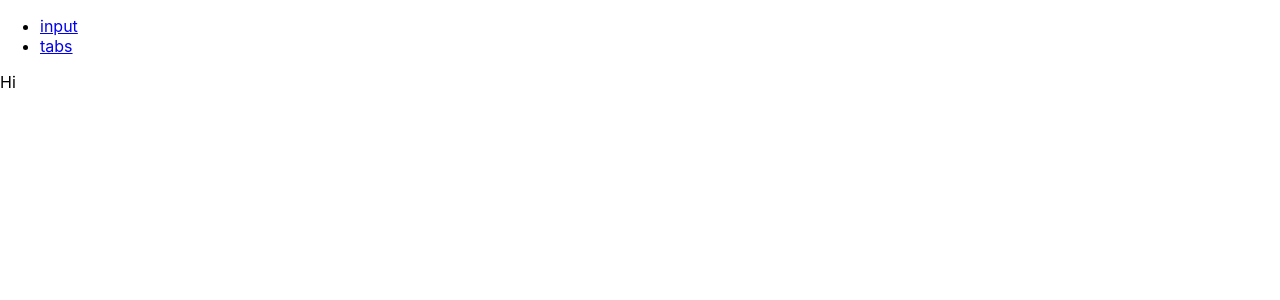
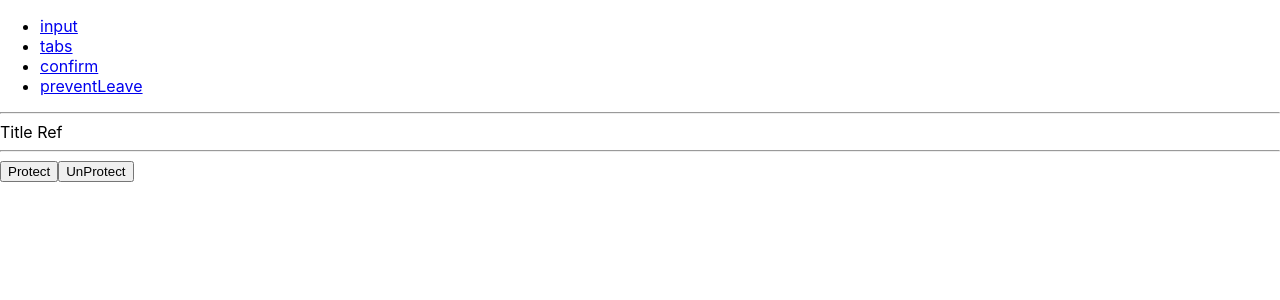
Before and after one commit to eunhye8767/study-react-new, a React (Create React App) app in the folder nomadcoders/hooks-makes/: page /preventLeave in a window 1280 px wide. Before the commit this address had no page. Shown: the top 300 px of the page. Built offline with nearby package versions, Linux system fonts and the light colour scheme.

Commit message:
usePreventLeave() 만들기

```diff
--- a/nomadcoders/hooks-makes/src/App.js
+++ b/nomadcoders/hooks-makes/src/App.js
@@ -2,6 +2,8 @@ import { BrowserRouter, Routes, Route, NavLink } from "react-router-dom";
 
 import PageInput from "./pages/PageInput";
 import PageTab from "./pages/PageTab";
+import PageConfirm from "./pages/PageConfirm";
+import PagePreventLeave from "./pages/PagePreventLeave";
 import useClick from "./hooks/useClick";
 
 function App() {
@@ -13,19 +15,31 @@ function App() {
         <nav>
           <ul>
             <li>
-              <NavLink to={"/input"}>input</NavLink>
+              <NavLink to={"input"}>input</NavLink>
             </li>
             <li>
               <NavLink to={"tabs"}>tabs</NavLink>
             </li>
+            <li>
+              <NavLink to={"confirm"}>confirm</NavLink>
+            </li>
+            <li>
+              <NavLink to={"preventLeave"}>preventLeave</NavLink>
+            </li>
           </ul>
         </nav>
 
-        <div ref={title}>Hi</div>
+        <hr />
+
+        <div ref={title}>Title Ref</div>
+
+        <hr />
 
         <Routes>
           <Route path="/input" element={<PageInput />}></Route>
           <Route path="/tabs" element={<PageTab />}></Route>
+          <Route path="/confirm" element={<PageConfirm />}></Route>
+          <Route path="/preventLeave" element={<PagePreventLeave />}></Route>
         </Routes>
       </BrowserRouter>
     </div>
--- a/nomadcoders/hooks-makes/src/components/Input.js
+++ b/nomadcoders/hooks-makes/src/components/Input.js
@@ -1,10 +1,8 @@
 import React, { useEffect } from "react";
 import { useInput } from "../hooks/useInput";
-import useTitle from "../hooks/useTitle";
+
 
 const Input = () => {
-  const pageTitle = useTitle("Input page")
-
   const maxLen = (value) => value.length < 10;
   // @포함되어 있지 않아야 한다.
   // const checkIncludes = (value) => !value.includes("@");
--- a/nomadcoders/hooks-makes/src/components/Tabs.js
+++ b/nomadcoders/hooks-makes/src/components/Tabs.js
@@ -22,7 +22,7 @@ const Tabs = () => {
       <div className="tab">
         <div className="tab-menu">
           {content.map((section, index) => (
-            <button onClick={() => changeItem(index)}>{section.tab}</button>
+            <button onClick={() => changeItem(index)} key={section.tab}>{section.tab}</button>
           ))}
         </div>
         <div className="tab-panel">{currentItem.content}</div>
--- /dev/null
+++ b/nomadcoders/hooks-makes/src/hooks/useConfirm.js
@@ -0,0 +1,19 @@
+const useConfirm = (message = "", onConfirm, onCancel) => {
+  const confirmAction = () => {
+    /*eslint no-restricted-globals:1 */
+    if (confirm(message)) {
+      // 확인
+      onConfirm();
+    } else {
+      // 취소
+      onCancel();
+    }
+  };
+
+  if (!onConfirm || typeof onConfirm !== "function") return;
+  if (onCancel && typeof onCancel !== "function") return;
+
+  return confirmAction;
+};
+
+export default useConfirm;
--- /dev/null
+++ b/nomadcoders/hooks-makes/src/hooks/usePreventLeave.js
@@ -0,0 +1,19 @@
+const usePreventLeave = () => {
+  const listener = (event) => {
+    event.preventDefault();
+    event.returnValue = "";
+  };
+
+  const enablePrevent = () => {
+    // beforeunload => window가 닫히기 전에 실행.
+    window.addEventListener("beforeunload", listener);
+  };
+
+  const disablePrevent = () => {
+    window.removeEventListener("beforeunload", listener);
+  };
+
+  return { enablePrevent, disablePrevent };
+};
+
+export default usePreventLeave;
--- /dev/null
+++ b/nomadcoders/hooks-makes/src/pages/PageConfirm.js
@@ -0,0 +1,13 @@
+import React from "react";
+import useConfirm from "../hooks/useConfirm";
+
+const PageConfirm = () => {
+  const deleteWorld = () => console.log("Deleting the world...");
+  const abort = () => console.log("Aborted");
+
+  const confirmDelete = useConfirm("Are you sure", deleteWorld, abort);
+
+  return <button onClick={confirmDelete}>Delete the world</button>;
+};
+
+export default PageConfirm;
--- a/nomadcoders/hooks-makes/src/pages/PageInput.js
+++ b/nomadcoders/hooks-makes/src/pages/PageInput.js
@@ -1,7 +1,9 @@
-import React from 'react'
+import useTitle from "../hooks/useTitle";
 import Input from '../components/Input'
 
 const PageInput = () => {
+  const pageTitle = useTitle("Input page")
+
   return (
     <>
       <Input />
--- /dev/null
+++ b/nomadcoders/hooks-makes/src/pages/PagePreventLeave.js
@@ -0,0 +1,20 @@
+import usePreventLeave from "../hooks/usePreventLeave"
+
+/**
+ *  아래 Protect 버튼을 클릭하고
+ *  브라우저 창을 닫기 누르게 되면
+ *  "사이트에서 나가시겠습니까?" 경고창(컴펌)이 뜬다.
+ */
+
+const PagePreventLeave = () => {
+  const { enablePrevent, disablePrevent } = usePreventLeave();
+
+  return (
+    <>
+      <button onClick={enablePrevent}>Protect</button>
+      <button onClick={disablePrevent}>UnProtect</button>
+    </>
+  )
+}
+
+export default PagePreventLeave
--- a/nomadcoders/hooks-makes/src/pages/PageTab.js
+++ b/nomadcoders/hooks-makes/src/pages/PageTab.js
@@ -1,6 +1,9 @@
+import useTitle from "../hooks/useTitle";
 import Tabs from '../components/Tabs'
 
 const PageTab = () => {
+  const pageTitle = useTitle("Input page")
+
   return (
     <>
       <Tabs />
```
